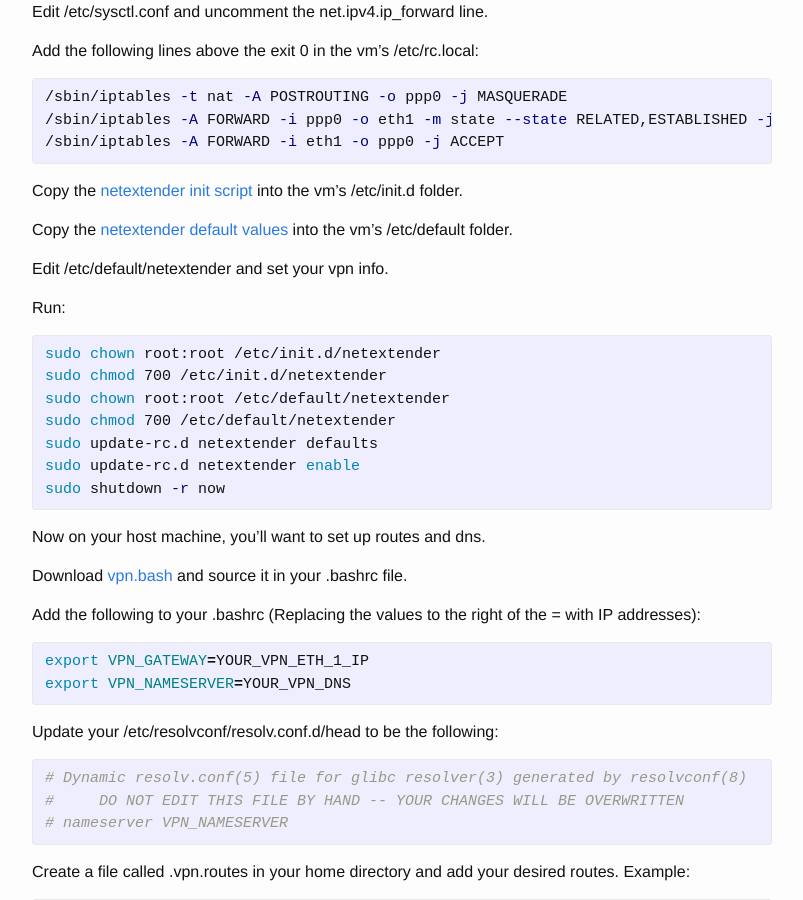
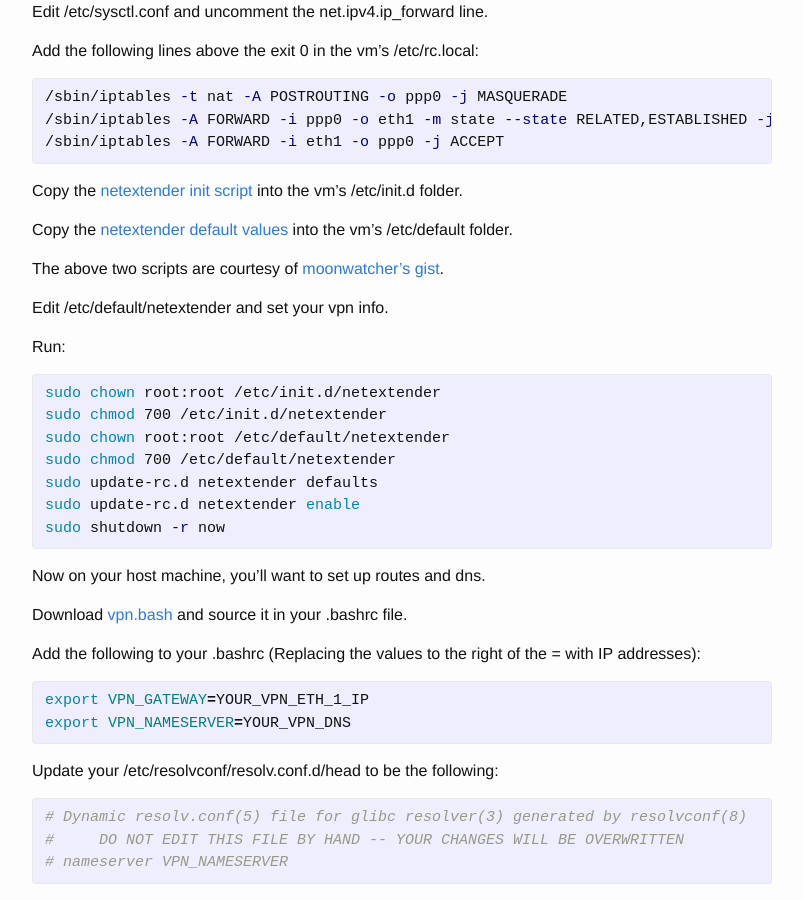
Before and after one commit to brosander/brosander.github.io, a Jekyll site: the page built from _posts/2015-03-20-netextender-vm.markdown, in a window 1280 px wide and 900 px high, scrolled down 590 px. Shown: the whole window, without its empty margins (238-1041 px from the left). Built offline with Jekyll 4.4.1, drawn with Linux system fonts in a browser that asks for light colours; comment, search, counter and statistics services are not loaded.

Commit message:
citing moonwatcher's gist

```diff
--- a/_posts/2015-03-20-netextender-vm.markdown
+++ b/_posts/2015-03-20-netextender-vm.markdown
@@ -25,6 +25,8 @@ Add the following lines above the exit 0 in the vm's /etc/rc.local:
 Copy the [netextender init script][init.d-netextender] into the vm's /etc/init.d folder.
 
 Copy the [netextender default values][default-netextender] into the vm's /etc/default folder.
+
+The above two scripts are courtesy of [moonwatcher's gist][script-source].
 
 Edit /etc/default/netextender and set your vpn info.
 
```
Also changed, not shown: other parts of _posts/2015-03-20-netextender-vm.markdown (+1 -0 lines).
